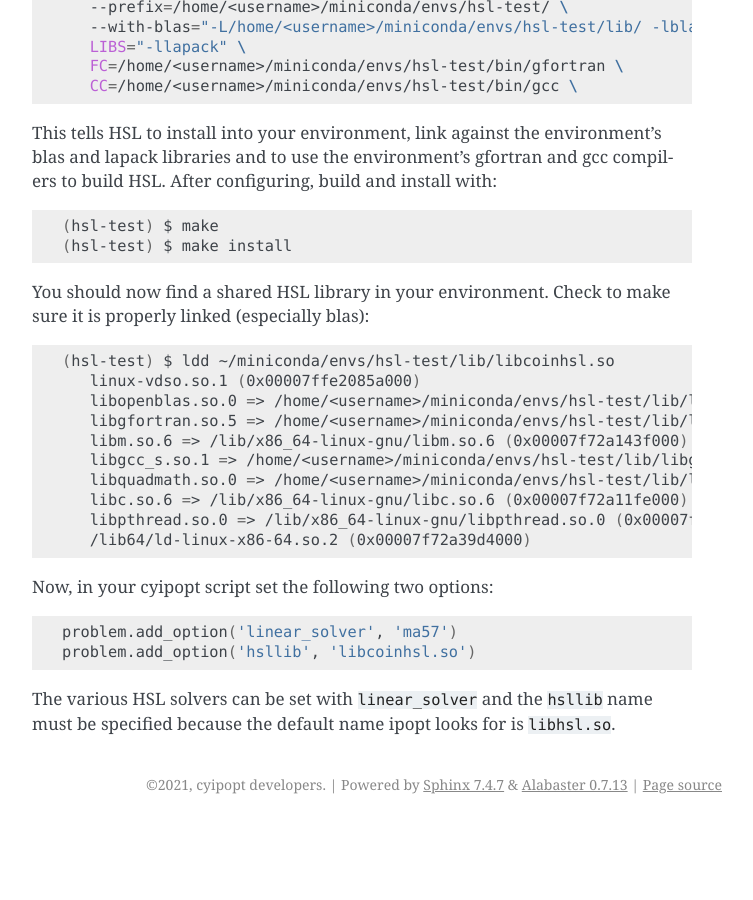
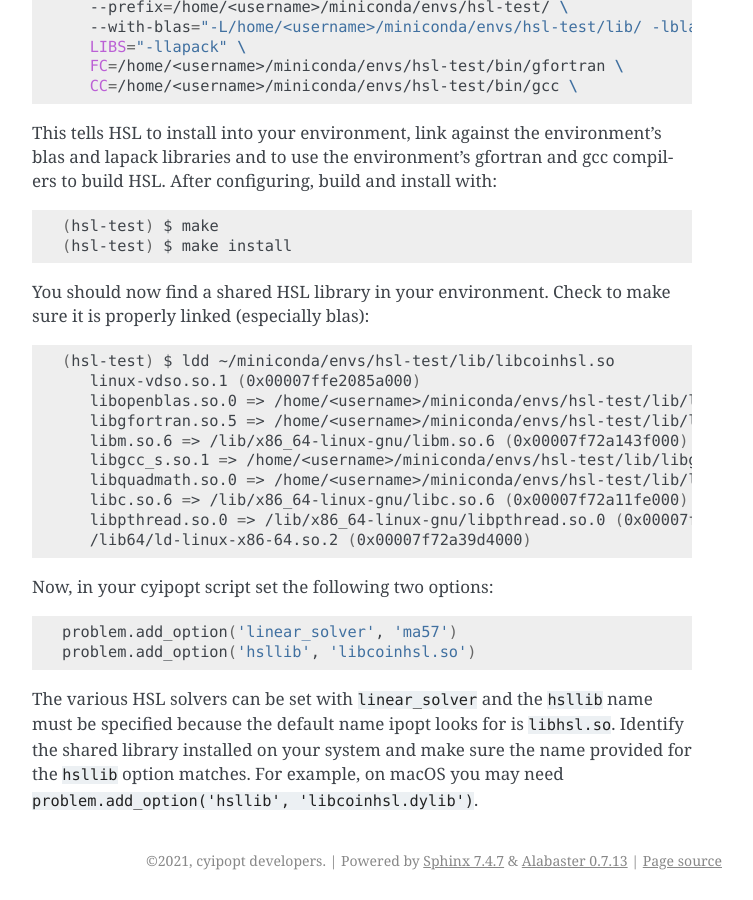
Before and after one commit to mechmotum/cyipopt, a Sphinx documentation site: the page built from docs/source/install.rst, in a window 1280 px wide and 900 px high, scrolled down 7878 px. Shown: the whole window, without its empty margins (388-1141 px from the left). Built offline with Sphinx 7.4.7, drawn with Linux system fonts in a browser that asks for light colours; before the commit the page ends 8702 px from its top, so only the background shows below that.

Commit message:
Added note about mac shared lib.

```diff
--- a/docs/source/install.rst
+++ b/docs/source/install.rst
@@ -394,4 +394,6 @@
 
 The various HSL solvers can be set with ``linear_solver`` and the ``hsllib``
 name must be specified because the default name ipopt looks for is
-``libhsl.so``.
+``libhsl.so``. Identify the shared library installed on your system and make
+sure the name provided for the ``hsllib`` option matches. For example, on macOS
+you may need ``problem.add_option('hsllib', 'libcoinhsl.dylib')``.
```
